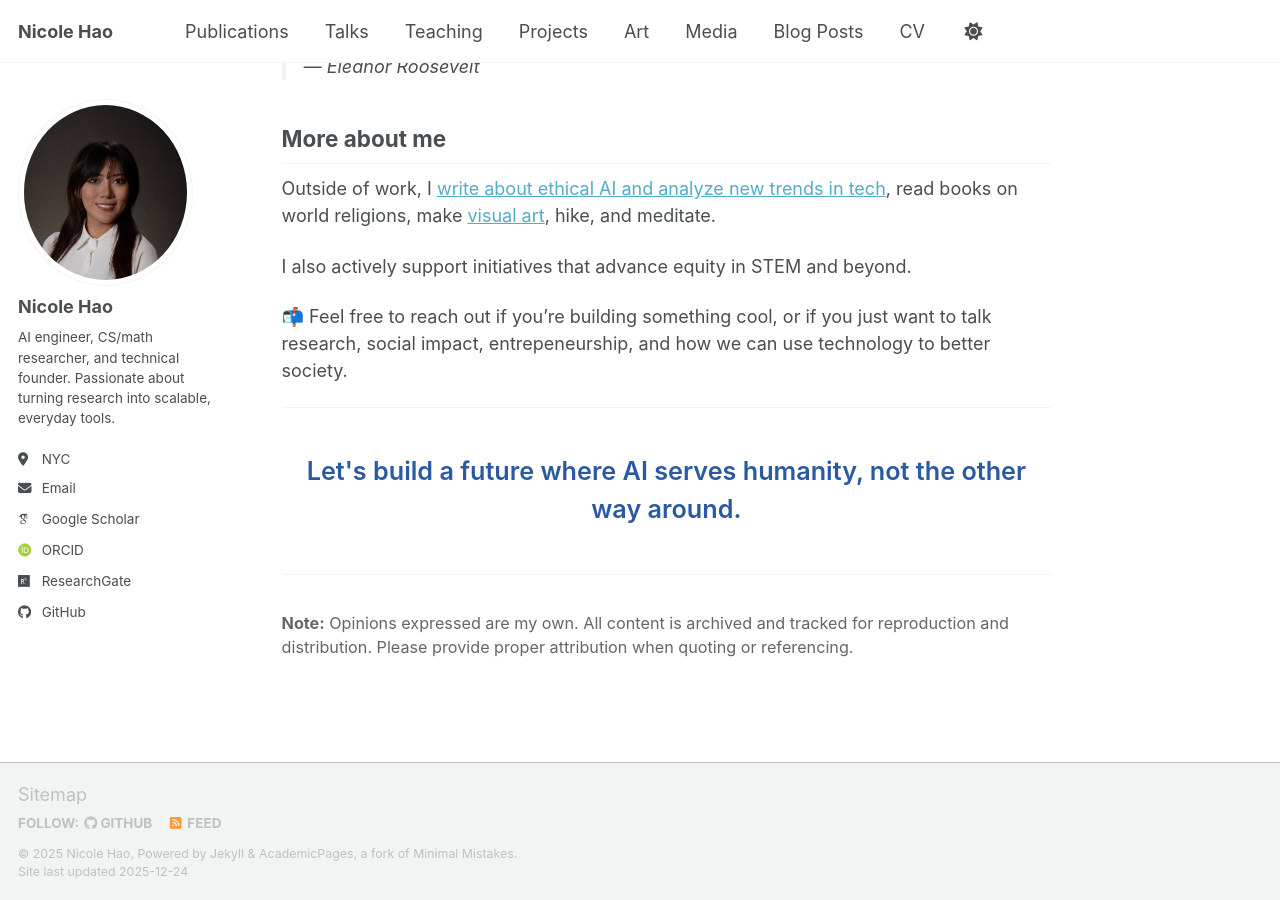
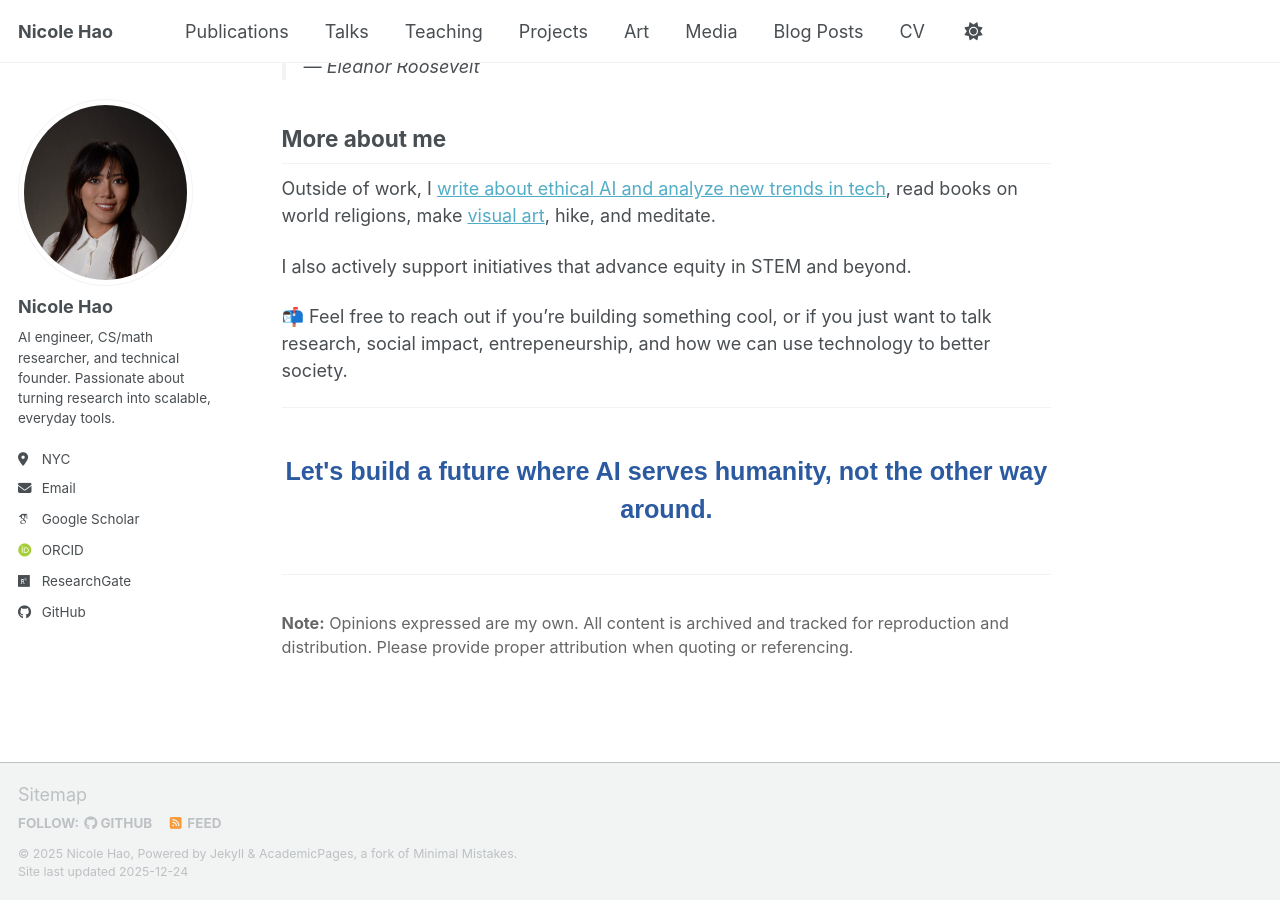
Before and after one commit to nicolehao34/nicolehao34.github.io, a Jekyll site: the page built from _pages/about.md, in a window 1280 px wide and 900 px high, scrolled down 1568 px. Built offline with Jekyll 4.4.1, drawn with Linux system fonts in a browser that asks for light colours; some web fonts are replaced; a script bundle is joined from its source files by our own code; library files that are not in the unit come from our copies.

Commit message:
Update 'About Me' section with corrected link and improved typography

```diff
--- a/_pages/about.md
+++ b/_pages/about.md
@@ -40,7 +40,7 @@
 More about me
 ---
 
-Outside of work, I [write about ethical AI and analyze new trends in tech](/_posts/), read books on world religions, make [visual art](/art/), hike, and meditate.
+Outside of work, I [write about ethical AI and analyze new trends in tech](/year-archive/), read books on world religions, make [visual art](/art/), hike, and meditate.
 
 I also actively support initiatives that advance equity in STEM and beyond.
 
@@ -48,7 +48,7 @@
 
 ---
 
-<p style="font-size: 1.4em; font-weight: 600; text-align: center; color: #2c5aa0; margin: 2.5rem 0; line-height: 1.5;">
+<p style="font-size: 1.4em; font-weight: 600; text-align: center; color: #2c5aa0; margin: 2.5rem 0; line-height: 1.5; font-family: 'AvantGarde', 'Century Gothic', 'Avant Garde Gothic', sans-serif;">
 Let's build a future where AI serves humanity, not the other way around.
 </p>
 
```
